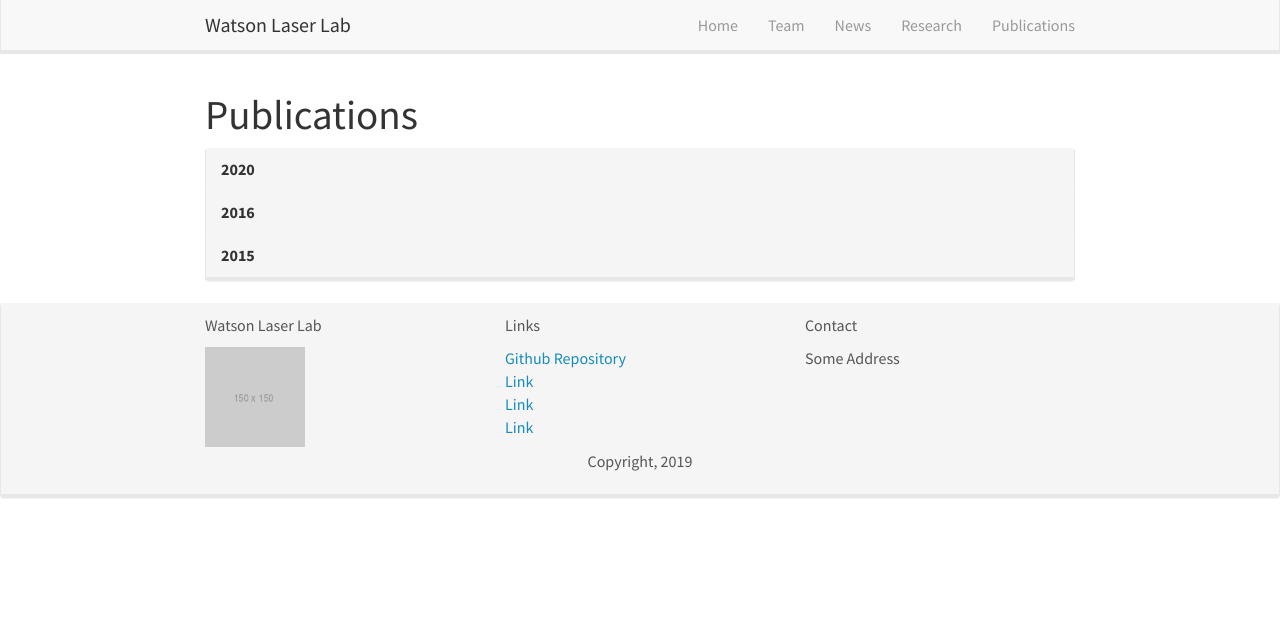
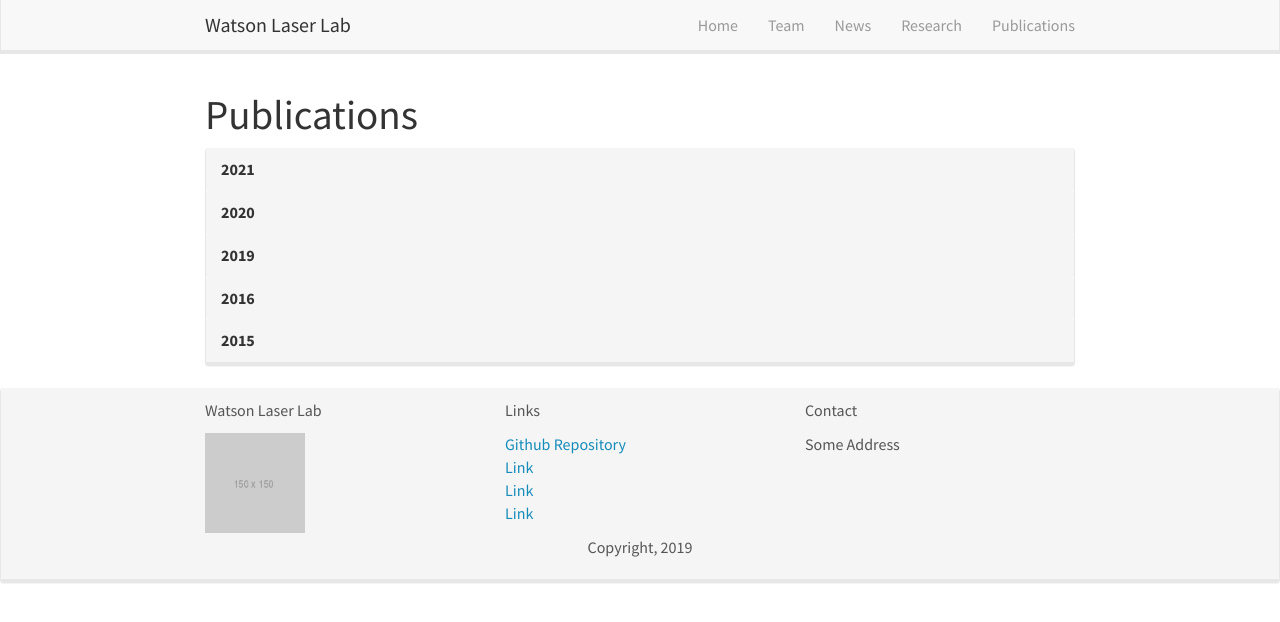
Before and after one commit to petwa93/Watson-Laser-Lab, a Jekyll site: the page built from _pages/publications.html, in a window 1280 px wide. Shown: the top 622 px of the page. Built offline with Jekyll 4.4.1, drawn with Linux system fonts in a browser that asks for light colours; nearby versions of some CDN libraries.

Commit message:
Update publications.html

```diff
--- a/_pages/publications.html
+++ b/_pages/publications.html
@@ -10,7 +10,7 @@ permalink: /publications/
 
 <div class="panel-group" id="accordion">
     <div class="panel panel-default">
-    {% assign years = "2020,2016,2015" | split: ',' %}
+    {% assign years = "2021,2020,2019,2016,2015" | split: ',' %}
     {% for year in years %}
         <div class="panel-heading">
                             <a data-toggle="collapse" data-parent="#accordion"
```
